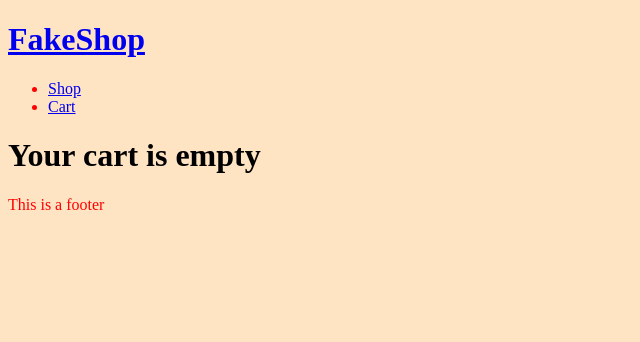
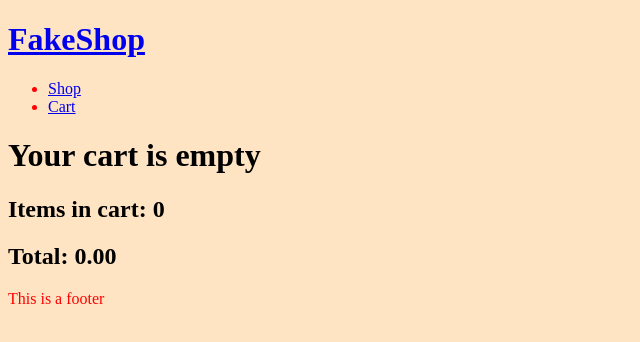
Before and after one commit to naouuud/shopping-cart, a React (Vite) app: page /cart in a window 1280 px wide. Shown: the top 342 px of the page, without its empty margins (0-640 px from the left). Built offline with nearby package versions, Linux system fonts and the light colour scheme.

Commit message:
Added Subtotal and Total with priceList func

```diff
--- a/src/components/Cart.jsx
+++ b/src/components/Cart.jsx
@@ -1,16 +1,25 @@
 import { useContext } from "react";
 import DataContext from "./DataContext";
 import CartItem from "./CartItem";
+import Total from "./Total";
 
 const Cart = () => {
   const { cart } = useContext(DataContext);
 
-  return Object.keys(cart).length === 0 ? (
-    <h1>Your cart is empty</h1>
+  const isEmpty = Object.keys(cart).length === 0;
+
+  return isEmpty ? (
+    <>
+      <h1>Your cart is empty</h1>
+      <Total priceList />
+    </>
   ) : (
-    Object.keys(cart).map((key) => (
-      <CartItem key={key} id={key} quantity={cart[key]} />
-    ))
+    <>
+      {Object.keys(cart).map((key) => (
+        <CartItem key={key} id={key} quantity={cart[key]} />
+      ))}
+      <Total />
+    </>
   );
 };
 
--- a/src/components/CartItem.jsx
+++ b/src/components/CartItem.jsx
@@ -5,11 +5,13 @@ import DataContext from "./DataContext";
 const CartItem = ({ id, quantity }) => {
   const { data } = useContext(DataContext);
   const product = data.find((item) => item.id == id);
+  const subtotal = product.price * quantity;
 
   return (
     <>
       <h3>{product.title}</h3>
-      <h3>{quantity}</h3>
+      <h3>Quantity: {quantity}</h3>
+      <h3>Subtotal: {subtotal}</h3>
     </>
   );
 };
@@ -17,6 +19,7 @@ const CartItem = ({ id, quantity }) => {
 CartItem.propTypes = {
   id: PropTypes.string,
   quantity: PropTypes.number,
+  priceList: PropTypes.object,
 };
 
 export default CartItem;
--- /dev/null
+++ b/src/components/Total.jsx
@@ -0,0 +1,30 @@
+import { useContext } from "react";
+import DataContext from "./DataContext";
+import { generatePriceList } from "./generatePriceList";
+
+const Total = () => {
+  const { cart, data } = useContext(DataContext);
+
+  const priceList = generatePriceList(data);
+  const isEmpty = Object.keys(cart).length === 0;
+
+  const quantity = isEmpty
+    ? 0
+    : Object.values(cart).reduce((prev, curr) => prev + curr);
+
+  const total = isEmpty
+    ? "0.00"
+    : Object.keys(cart)
+        .map((key) => cart[key] * priceList[key])
+        .reduce((prev, curr) => prev + curr)
+        .toFixed(2);
+
+  return (
+    <>
+      <h2>Items in cart: {quantity}</h2>
+      <h2>Total: {total}</h2>
+    </>
+  );
+};
+
+export default Total;
--- /dev/null
+++ b/src/components/generatePriceList.jsx
@@ -0,0 +1,11 @@
+export const generatePriceList = (data) => {
+  const priceList = {};
+
+  if (data) {
+    data.map((item) => {
+      priceList[item.id] = item.price;
+    });
+  }
+  console.log("price list generated");
+  return priceList;
+};
```
